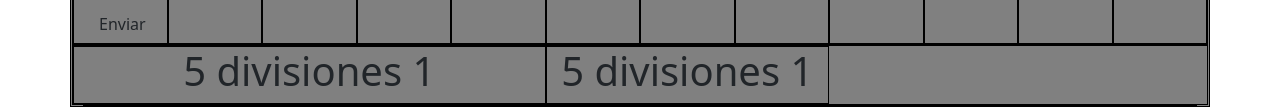
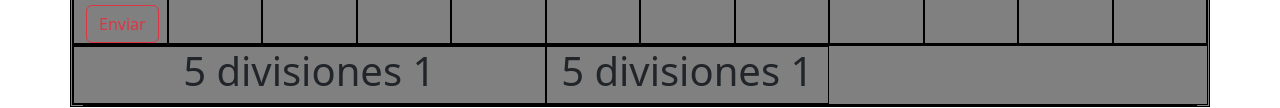
Before and after one commit to JIMGA8/CodoACodo, a plain HTML site: page clase14/index.html in a window 1280 px wide. Shown: the part 605-713 px from the top of the page. Drawn offline with nearby package versions, Linux system fonts and the light colour scheme.

Commit message:
clase 14

```diff
--- a/clase14/index.html
+++ b/clase14/index.html
@@ -60,7 +60,7 @@
                 <div class="row">
                     <div class="col-xl-1">
                         <h1>5 divisiones 1</h1>
-                        <button class=" btn btn-ouline-danger">Enviar</button>
+                        <button class=" btn btn-outline-danger">Enviar</button>
                     </div>
                     <div class="col-xl-1">
                         <h1>5 divisiones 1</h1>
```
